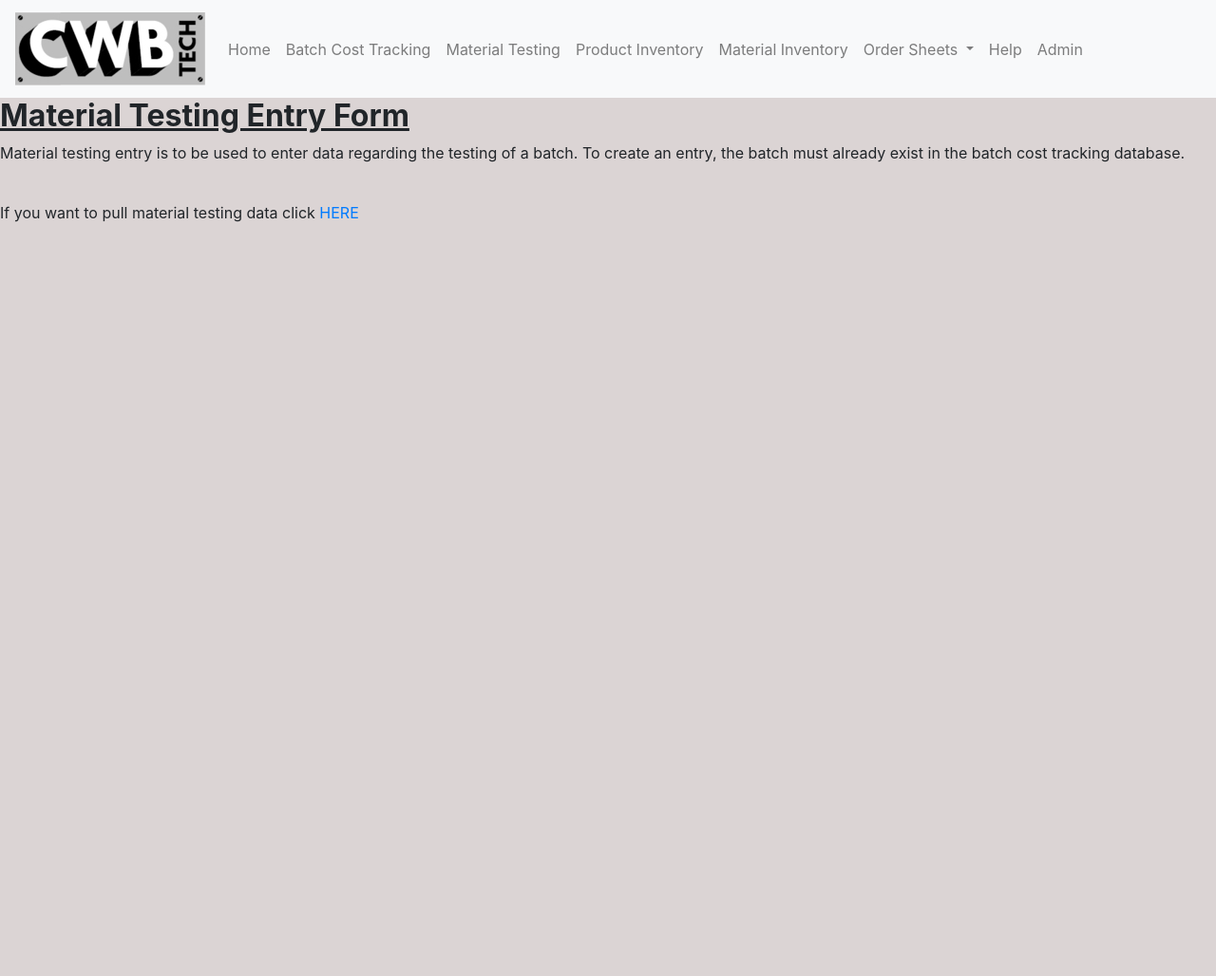
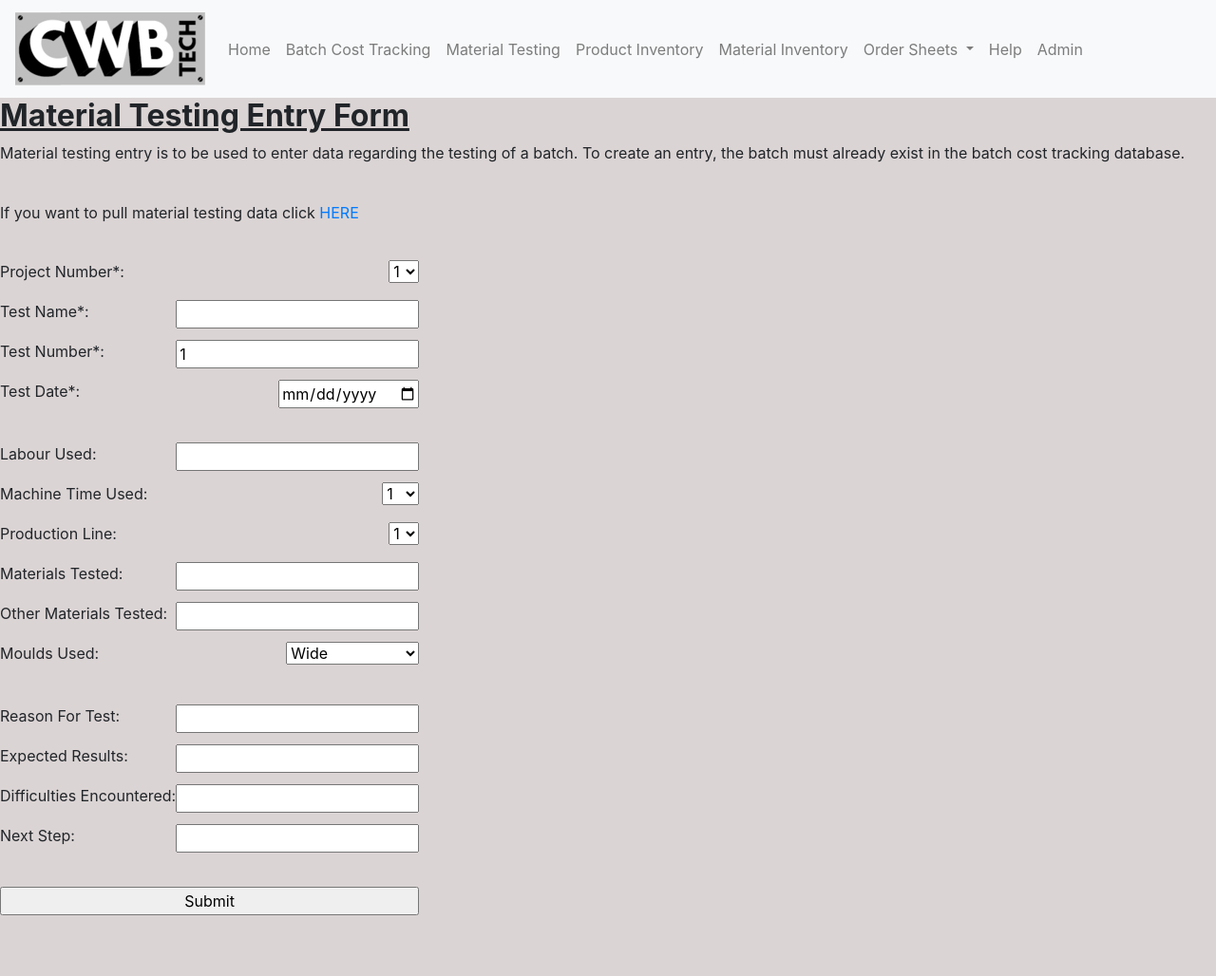
Before and after one commit to Benjamin-Pickers/CWBApp, a Django app: page /CWBDataApp/MaterialTesting/ in a window 1280 px wide. Shown: the whole page at 95% size. Before the commit the page ends 234 px from the top, so only its background shows below. Run offline with Django 3.2, Linux system fonts and the light colour scheme; some libraries are stand-ins or nearby versions.

Commit message:
Created Material testing entry form template

```diff
--- a/CWBDataApp/static/CWBDataApp/body.css
+++ b/CWBDataApp/static/CWBDataApp/body.css
@@ -14,6 +14,11 @@ input
   float: right;
 }
 
+select
+{
+  float: right;
+}
+
 .inputBox
 {
   margin-bottom: 10px;
@@ -21,7 +26,12 @@ input
 
 #error
 {
-  colour: red;
+  color: red;
   font-size: 15px;
   font-weight: bold;
 }
+
+form
+{
+  margin-bottom: 5%;
+}
--- a/CWBDataApp/templates/CWBDataApp/BatchCostTracking.html
+++ b/CWBDataApp/templates/CWBDataApp/BatchCostTracking.html
@@ -28,7 +28,7 @@
           {% csrf_token %}
           <div class="inline-flex inputBox">
             <label for="newbatch">Batch Name*: </label>
-            <input id="newBatch" type="text" name="newBatch">
+            <input id="newBatch" type="text" name="newBatch" maxlength="15">
           </div>
 
           <div class="inline-flex inputBox">
--- a/CWBDataApp/templates/CWBDataApp/MaterialTesting.html
+++ b/CWBDataApp/templates/CWBDataApp/MaterialTesting.html
@@ -19,6 +19,118 @@
 
   {% if error_message %} <p id="error"> {{error_message}} </p> {% endif %}
 
-</div>
+  </div>
+
+  <form action="{% url 'CWBDataApp:MaterialTest'%}" method="post">
+    <div class="d-inline-flex flex-column">
+      {% csrf_token %}
+      <div class="inline-flex inputBox">
+        <label for="projNum">Project Number*: </label>
+        <select id="projNum" type="text" name="projNum">
+          <option value="1">1</option>
+          <option value="5">5</option>
+        </select>
+      </div>
+
+      <div class="inline-flex inputBox">
+        <label for="testName">Test Name*: </label>
+        <input id="testName" type="text" name="testName" maxlength="15">
+      </div>
+
+      <div class="inline-flex inputBox">
+        <label for="testNum">Test Number*: </label>
+        <input id="testNum" type="number" name="testNum" value="1">
+      </div>
+
+      <div class="inline-flex inputBox">
+        <label for="testDate">Test Date*: </label>
+        <input id="testDate" type="date" name="testDate" min="2021-01-01">
+      </div>
+
+      <br>
+
+      <div class="inline-flex inputBox">
+        <label for="labourUsed">Labour Used: </label>
+        <input id="labourUsed" type="text" name="labourUsed">
+      </div>
+
+      <div class="inline-flex inputBox">
+        <label for="timeUsed">Machine Time Used: </label>
+        <select id="timeUsed" name="timeUsed">
+          <option value="1">1</option>
+          <option value="2">2</option>
+          <option value="3">3</option>
+          <option value="4">4</option>
+          <option value="5">5</option>
+          <option value="6">6</option>
+          <option value="8">8</option>
+          <option value="12">12</option>
+        </select>
+      </div>
+
+      <div class="inline-flex inputBox">
+        <label for="productionLine">Production Line: </label>
+        <select id="productionLine" name="productionLine">
+          <option value="1">1</option>
+          <option value="2">2</option>
+          <option value="3">3</option>
+        </select>
+      </div>
+
+      <div class="inline-flex inputBox">
+        <label for="materialTested">Materials Tested: </label>
+        <input id="materialTested" type="text" name="materialTested" maxlength="200">
+      </div>
+
+      <div class="inline-flex inputBox">
+        <label for="othermaterialTested">Other Materials Tested: </label>
+        <input id="othermaterialTested" type="text" name="othermaterialTested" maxlength="200">
+      </div>
+
+      <div class="inline-flex inputBox">
+        <label for="moulds">Moulds Used: </label>
+        <select id="moulds" name="moulds">
+          <option value="wide">Wide</option>
+          <option value="narrow">Narrow</option>
+          <option value="topBoard">Top Board</option>
+          <option value="furnitureBoard">Furniture Board</option>
+          <option value="deckBoard">Deck Board</option>
+          <option value="riser">Risers</option>
+          <option value="1x3">1x3</option>
+          <option value="1x4">1x4</option>
+          <option value="1x6">1x6</option>
+          <option value="1x8">1x8</option>
+        </select>
+      </div>
+
+      <br>
+
+      <div class="inline-flex inputBox">
+        <label for="reasonFor">Reason For Test: </label>
+        <input id="reasonFor" type="text" name="reasonFor" maxLength="200">
+      </div>
+
+      <div class="inline-flex inputBox">
+        <label for="expectedResult">Expected Results: </label>
+        <input id="expectedResult" type="text" name="expectedResult" maxlength="200">
+      </div>
+
+      <div class="inline-flex inputBox">
+        <label for="difficulties">Difficulties Encountered: </label>
+        <input id="difficulties" type="text" name="difficulties" maxlength="200">
+      </div>
+
+      <div class="inline-flex inputBox">
+        <label for="nextStep">Next Step: </label>
+        <input id="nextStep" type="text" name="nextStep" maxlength="100">
+      </div>
+
+      <br>
+
+      <input type="submit" name="enterNewBatch" value="Submit">
+    </div>
+  </form>
+
+
 
 {% endblock content %}
--- a/CWBDataApp/views.py
+++ b/CWBDataApp/views.py
@@ -16,7 +16,7 @@ def BatchCostTracking(request):
 
         try:
             if Batchcosttracking.objects.get(pk=request.POST['newBatch']):
-                return render(request, 'CWBDataApp/BatchCostTracking.html', {'error_message' : "Batch already exists, please enter a new batch. If you wish to update a batch talk to and admin",})
+                return render(request, 'CWBDataApp/BatchCostTracking.html', {'error_message' : "Batch already exists, please enter a new batch. If you wish to update a batch talk to an admin",})
         except:
             cost = int(form['weight1'])*float(form['value1']) + int(form['weight2'])*float(form['value2']) + int(form['weight3'])*float(form['value3']) + int(form['weight4'])*float(form['value4'])
             cost=round(cost, 2)
```
